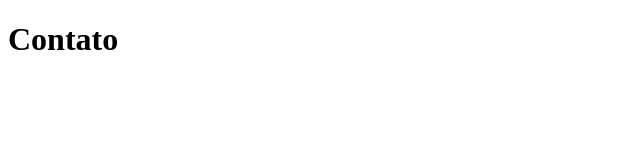
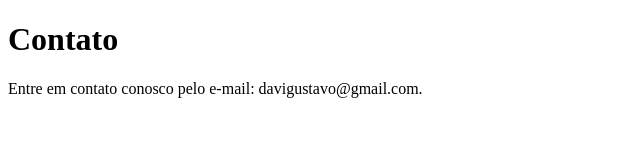
Before and after one commit to DaviGTF/sistema-de-cadastro, a plain HTML site: page contato.html in a window 1280 px wide. Shown: the whole page, without its empty margins (0-640 px from the left). Drawn offline with Linux system fonts and the light colour scheme.

Commit message:
adicionando o e-mail de contato

```diff
--- a/contato.html
+++ b/contato.html
@@ -8,5 +8,6 @@
 </head>
 <body>
     <h1>Contato</h1>
+    <p>Entre em contato conosco pelo e-mail: davigustavo@gmail.com.</p>
 </body>
 </html>
```
